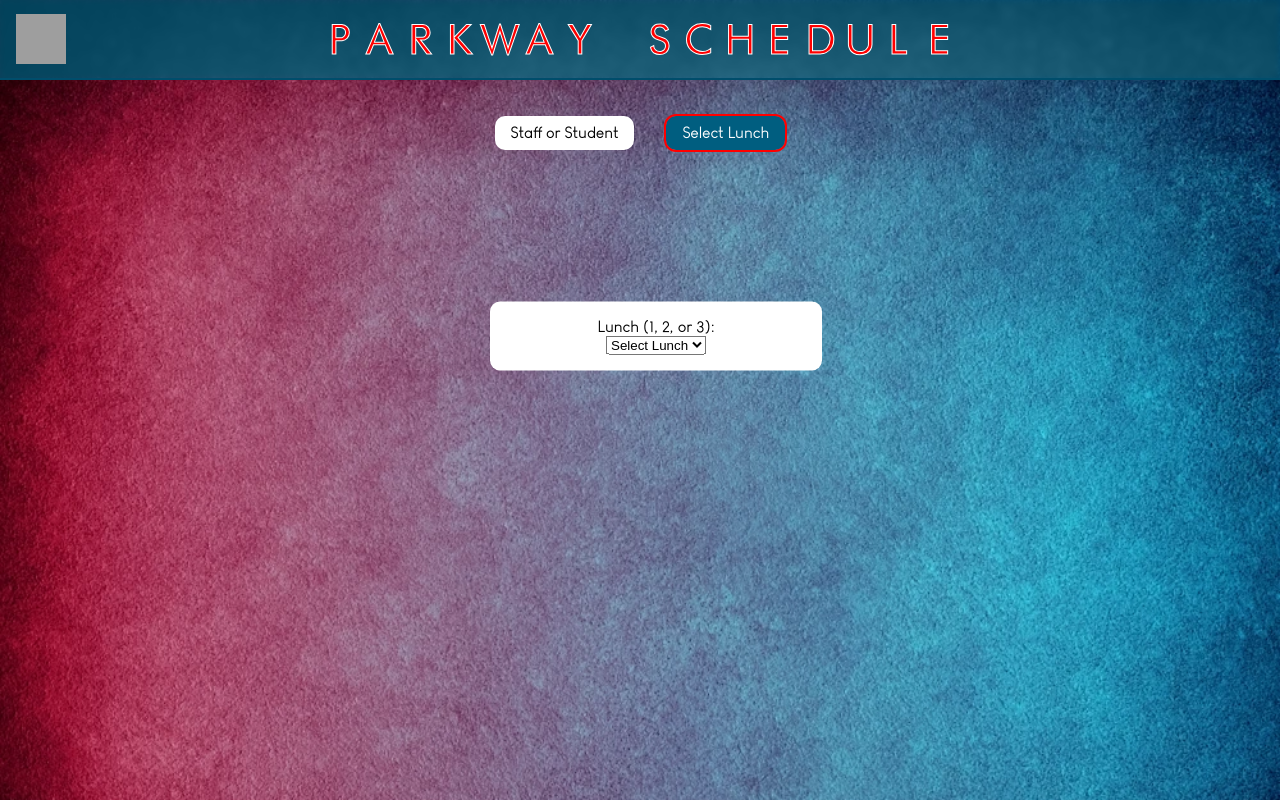
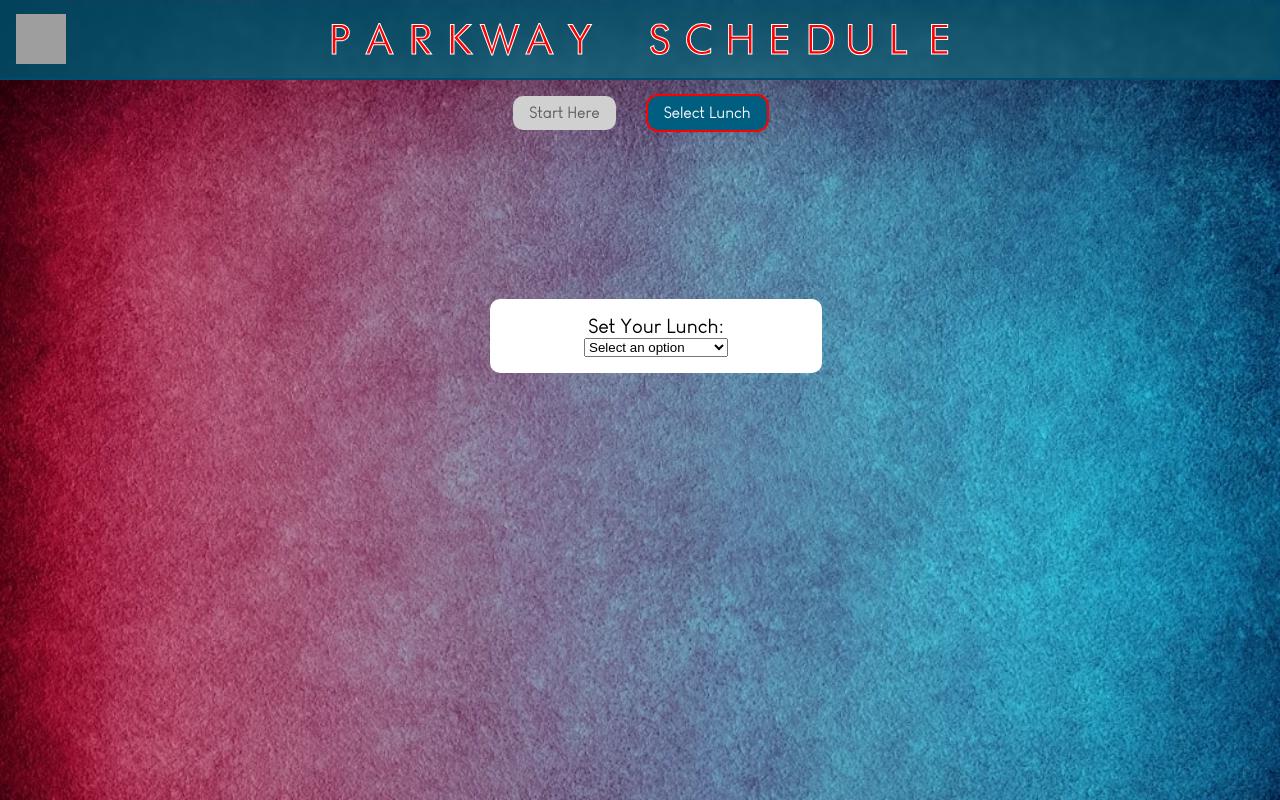
Before and after one commit to timdobranski/parkway-schedule, a Next.js app: page / in a window 1280 px wide. Both pictures are taken after a click on the element "Select Lunch". Built offline with nearby package versions, Linux system fonts and the light colour scheme; grey boxes are pictures that could not be loaded.

Commit message:
Form complete. Added Schedule component

```diff
--- a/app/globals.css
+++ b/app/globals.css
@@ -43,7 +43,7 @@
   flex-direction: column;
   justify-content: flex-start;
   align-items: center;
-  padding-top: 100px;
+  padding-top: 80px;
 }
 
 @media(max-width: 768px) {
--- a/components/Form/Form.jsx
+++ b/components/Form/Form.jsx
@@ -1,6 +1,6 @@
 'use client'
 
-import { useState, useEffect } from "react";
+import { useState, useEffect, useRef } from "react";
 import styles from "./Form.module.css"; // Assuming you have a CSS module
 
 const Form = () => {
@@ -14,6 +14,33 @@ const Form = () => {
 
   // Single state to control which input is currently visible
   const [showInput, setShowInput] = useState(null);
+
+  // Reference to track inputGroup element
+  const inputGroupRef = useRef(null);
+
+  // Handle click outside the input group
+  useEffect(() => {
+    const handleClickOutside = (event) => {
+      if (
+        inputGroupRef.current &&
+        !inputGroupRef.current.contains(event.target)
+      ) {
+        setShowInput(null); // Close the input if clicked outside
+      }
+    };
+
+    // Add event listener when any input is shown
+    if (showInput) {
+      document.addEventListener("mousedown", handleClickOutside);
+    } else {
+      document.removeEventListener("mousedown", handleClickOutside);
+    }
+
+    return () => {
+      // Cleanup event listener on unmount or when showInput changes
+      document.removeEventListener("mousedown", handleClickOutside);
+    };
+  }, [showInput]);
 
   // Handlers for each field
 
@@ -56,12 +83,12 @@ const Form = () => {
       <div className={styles.statusWrapper}>
         <div
           onClick={() => setShowInput('type')}
-          className={`${styles.statusIndicator} ${styles.typeStatus} ${showInput === 'type' ? styles.active : ""} ${type ? "" : styles.empty}`}
+          className={`${styles.statusIndicator} ${styles.typeStatus} ${showInput === 'type' ? styles.active : ""} ${(type && showInput !== 'type') ? "" : styles.empty}`}
         >
-          {type ? type : "Staff or Student"}
+          {type ? type : "Start Here"}
         </div>
 
-        {type === "staff" && (
+        {type === "Staff" && (
           <div
             onClick={() => setShowInput('prep')}
             className={`${styles.statusIndicator} ${styles.prepStatus} ${showInput === 'prep' ? styles.active : ""} ${prep.length > 0 ? "" : styles.empty}`}
@@ -79,14 +106,14 @@ const Form = () => {
       </div>
 
       {/* Conditional Rendering of Fields */}
-
+      <div ref={inputGroupRef}>
       {showInput === 'type' && (
         <div className={`${styles.inputGroup} ${styles.typeInputGroup}`}>
           <label
             htmlFor="type"
             className={`${styles.sharedLabel} ${styles.typeLabel}`}
           >
-            Type (Staff or Students):
+            Staff Or Student?
           </label>
           <select
             id="type"
@@ -97,8 +124,8 @@ const Form = () => {
             className={`${styles.sharedInput} ${styles.typeInput}`}
           >
             <option value="">Select Type</option>
-            <option value="staff">Staff</option>
-            <option value="students">Students</option>
+            <option value="Staff">Staff</option>
+            <option value="Student">Student</option>
           </select>
         </div>
       )}
@@ -106,10 +133,10 @@ const Form = () => {
       {showInput === 'prep' && (
         <div className={`${styles.inputGroup} ${styles.prepInputGroup}`}>
           <label className={`${styles.sharedLabel} ${styles.prepLabel}`}>
-            Prep (Select multiple):
+            Set Your Prep Periods:
           </label>
           <div className={styles.prepOptions}>
-            {[1, 2, 3].map((prepNumber) => (
+            {[1, 2, 3, 4, 5, 6, 7].map((prepNumber) => (
               <label key={prepNumber} className={styles.prepOptionLabel}>
                 <input
                   type="checkbox"
@@ -119,7 +146,7 @@ const Form = () => {
                   onChange={handlePrepChange}
                   className={`${styles.sharedInput} ${styles.prepCheckbox}`}
                 />
-                Prep {prepNumber}
+                P{prepNumber}
               </label>
             ))}
           </div>
@@ -128,7 +155,7 @@ const Form = () => {
             onClick={handlePrepSubmit}
             className={styles.prepSubmitButton}
           >
-            Submit Prep Selection
+            Set
           </button>
         </div>
       )}
@@ -139,7 +166,7 @@ const Form = () => {
             htmlFor="lunch"
             className={`${styles.sharedLabel} ${styles.lunchLabel}`}
           >
-            Lunch (1, 2, or 3):
+            Set Your Lunch:
           </label>
           <select
             id="lunch"
@@ -149,13 +176,14 @@ const Form = () => {
             required
             className={`${styles.sharedInput} ${styles.lunchInput}`}
           >
-            <option value="">Select Lunch</option>
-            <option value={1}>1</option>
-            <option value={2}>2</option>
-            <option value={3}>3</option>
+            <option value="">Select an option</option>
+            <option value={`6th Grade`}>{`6th Grade`}</option>
+            <option value={`7/8th Grade Lunch 1`}>{`7/8th Grade Lunch 1`}</option>
+            <option value={`7/8th Grade Lunch 2`}>{`7/8th Grade Lunch 2`}</option>
           </select>
         </div>
       )}
+    </div>
     </div>
   );
 };
--- a/components/Form/Form.module.css
+++ b/components/Form/Form.module.css
@@ -18,13 +18,17 @@
   padding: .5rem 1rem;
   border-radius: 10px;
 }
+.statusIndicator:hover {
+  cursor: pointer;
+}
+.empty {
+  background-color: rgb(208, 208, 208);
+  color: rgb(91, 91, 91);
+}
 .active {
   background-color: rgb(0, 94, 128);
   outline: solid red 2px;
   color: white;
-}
-.empty {
-
 }
 .inputGroup {
   position: fixed;
@@ -35,10 +39,58 @@
   flex-direction: column;
   align-items: center;
   justify-content: center;
-  width: 90%;
-  max-width: 300px;
+  width: auto;
+  min-width: 300px;
   margin: 1rem;
   background-color: white;
   padding: 1rem;
   border-radius: 10px;
 }
+.sharedinput {
+  font-size: 1.25rem;
+  padding: .5rem;
+  margin: 1rem;
+}
+.sharedLabel {
+  font-size: 1.25rem;
+  margin: 0 1rem;
+}
+.prepOptions {
+  margin: 1rem;
+}
+.prepOptionLabel {
+  margin: 0 1rem;
+  font-size: 1.25rem;
+}
+.prepSubmitButton {
+  margin: 1rem;
+  padding: .5rem 1rem;
+  border-radius: 10px;
+  border: none;
+  background-color: rgb(0, 94, 128);
+  color: white;
+  font-size: 1rem;
+  font-weight: 200;
+}
+
+@media(max-width: 768px) {
+  .inputGroup {
+    flex-direction: row;
+  }
+  .prepOptions {
+    margin: 1rem;
+  }
+  .prepOptionLabel {
+    margin: 0 1rem;
+  }
+  .prepSubmitButton {
+    margin: 1rem;
+    padding: .5rem 1rem;
+    border-radius: 10px;
+    border: none;
+    background-color: rgb(0, 94, 128);
+    color: white;
+    font-size: 1rem;
+    font-weight: 200;
+  }
+}
```
Also changed, not shown: components/Schedule/Schedule.js (added), components/Schedule/Schedule.module.css (added).
